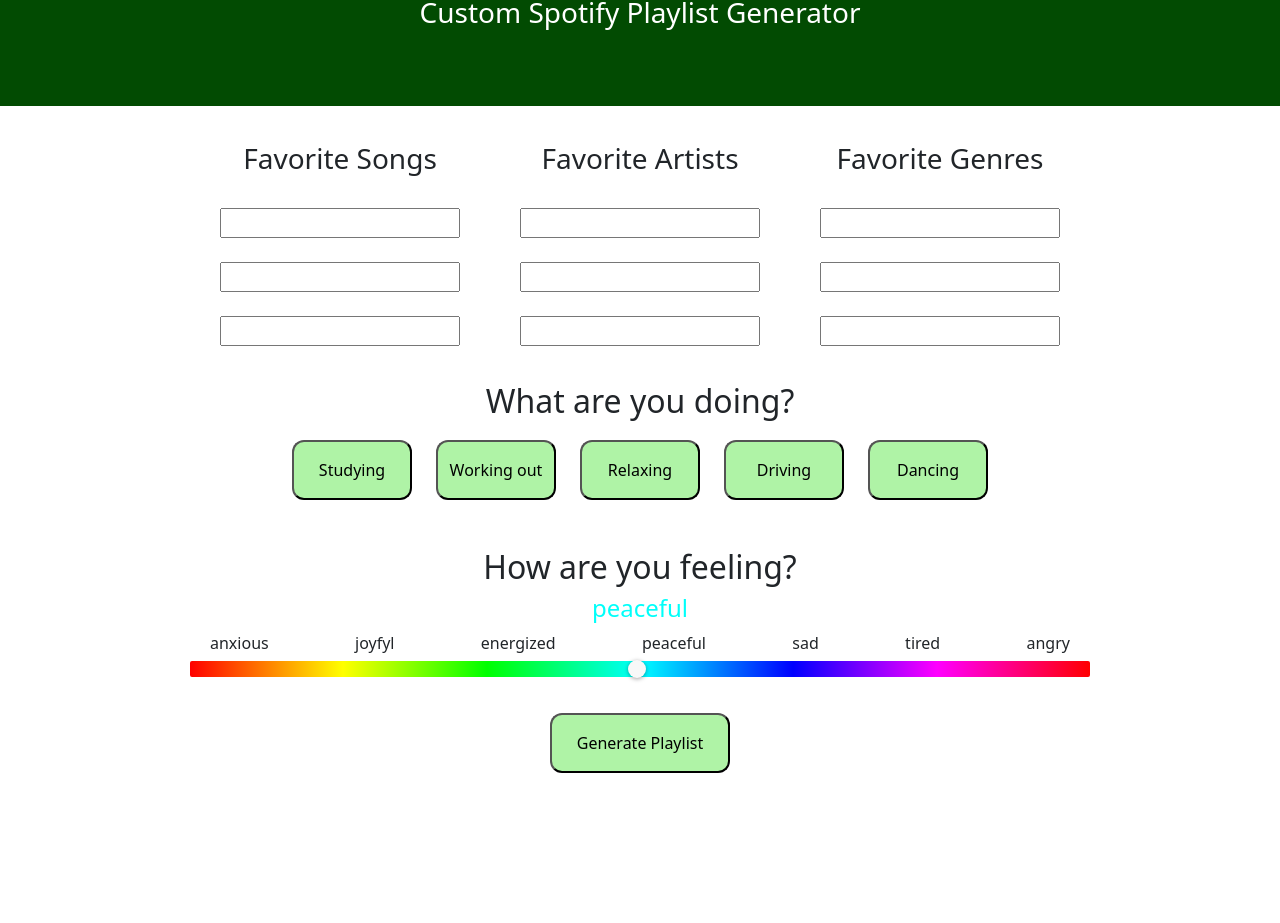
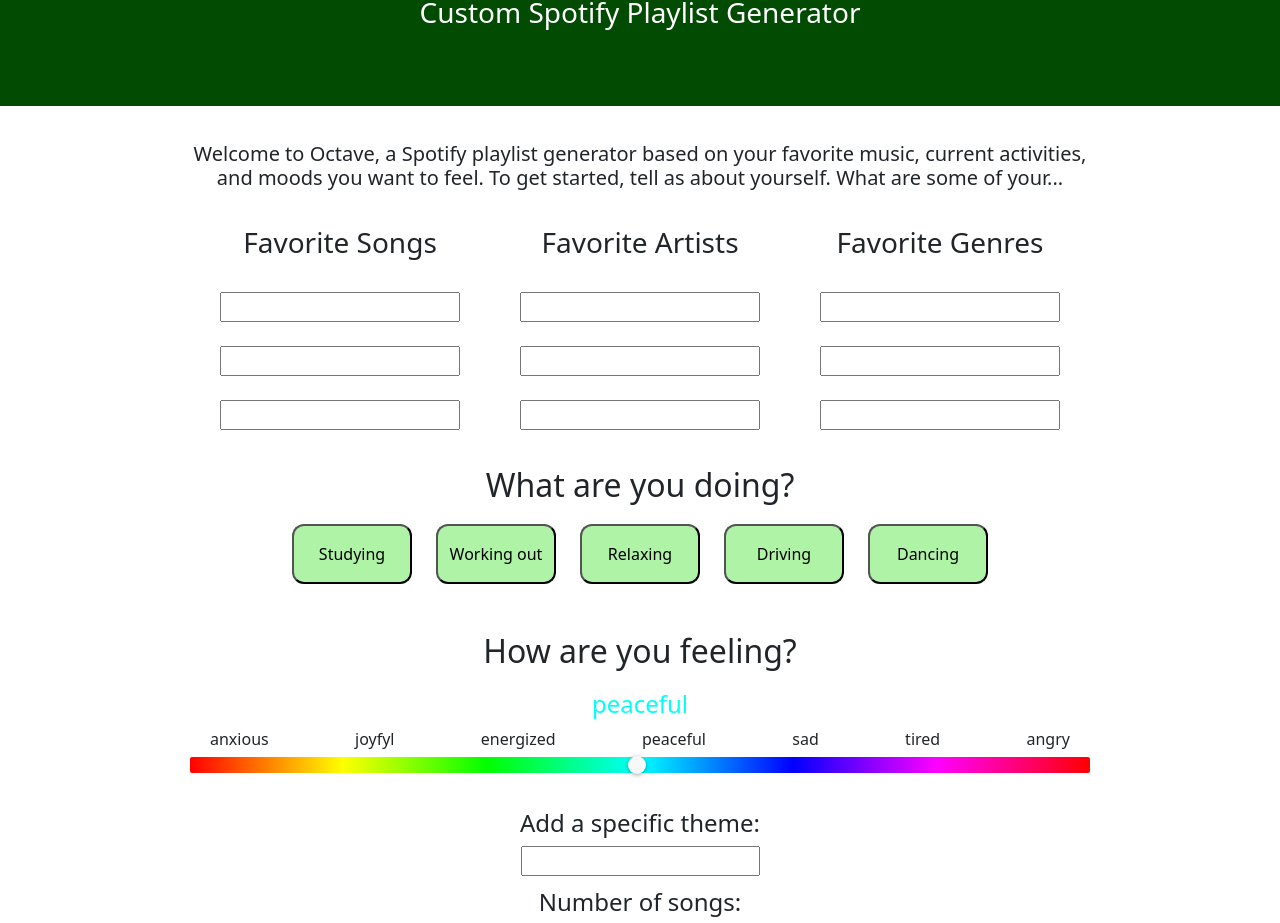
Before and after one commit to jamieboss/OctaveCapstone, a React (Create React App) app in the folder octave-app/: page / in a window 1280 px wide. Shown: the part 150-1073 px from the top of the page. Before the commit the page ends 935 px from the top, so only its background shows below. Built offline with nearby package versions, Linux system fonts and the light colour scheme.

Commit message:
theme and num songs

```diff
--- a/octave-app/src/App.css
+++ b/octave-app/src/App.css
@@ -18,8 +18,18 @@
   font-size: calc(48px + 2vmin);
 }
 
+.intro {
+  max-width: 900px;
+  margin: auto;
+  margin-top: 36px;
+}
+
 h2, h3{
   padding-top: 36px;
+}
+
+h4 {
+  padding-top: 12px;
 }
 
 .FavInput {
--- a/octave-app/src/App.js
+++ b/octave-app/src/App.js
@@ -10,6 +10,8 @@
   favGenres: [],
   activities: [],
   mood: "peaceful",
+  theme: " ",
+  number: 20,
 }
 
 const getSong = (event, i)=>{
@@ -22,6 +24,17 @@
 
 const getGenre = (event, i)=>{
   userData.favGenres[i] = event.target.value;
+}
+
+const getTheme = (event) => {
+  userData.theme = event.target.value;
+}
+
+const getNum = (event) => {
+  userData.number = parseInt(event.target.value);
+  if (!userData.number) {
+    userData.number = 20;
+  }
 }
 
 function collectData() {
@@ -54,6 +67,7 @@
         <p>Custom Spotify Playlist Generator</p>
       </header>
 
+      <h5 className="intro">Welcome to Octave, a Spotify playlist generator based on your favorite music, current activities, and moods you want to feel. To get started, tell as about yourself. What are some of your...</h5>
       <div className = "FavInput">
         <h3>Favorite Songs</h3>
         <h3>Favorite Artists</h3>
@@ -85,6 +99,11 @@
         </div>
       </div>
 
+      <h4>Add a specific theme:</h4>
+      <input onChange={(val) => getTheme(val)}></input>
+      <h4>Number of songs:</h4>
+      <input onChange={(val) => getNum(val)}></input>
+
       <div className = "Generate">
         <button onClick={collectData}>Generate Playlist</button>
       </div>
```
Also changed, not shown: 1 other file (tests, documents, lock files or other folders).
